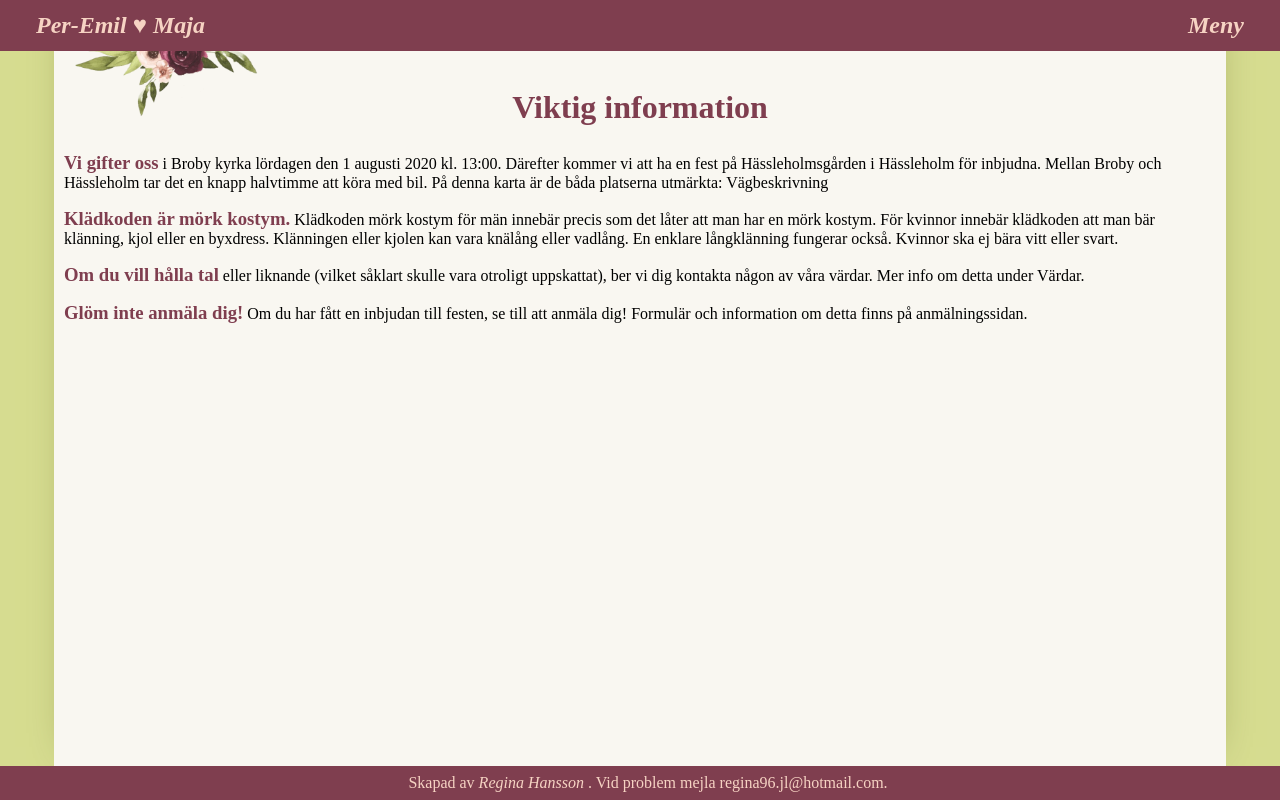
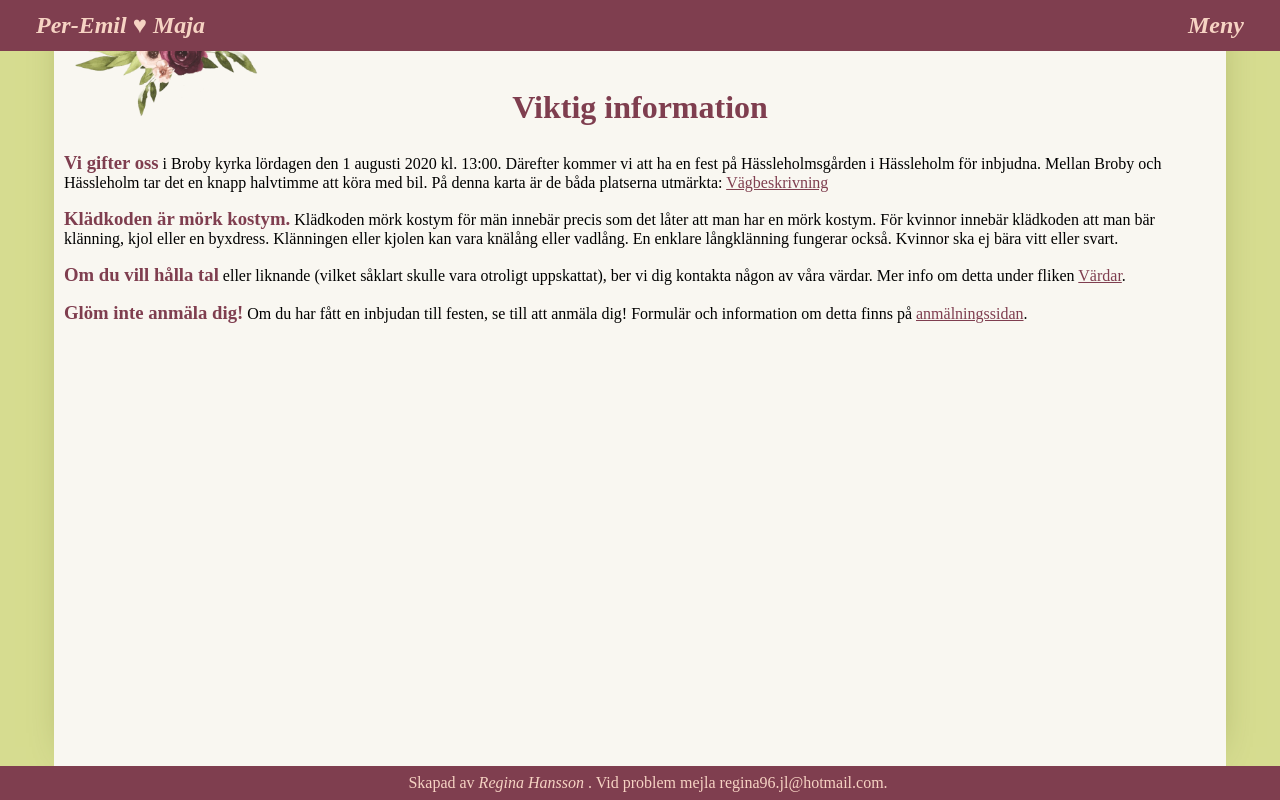
Before and after one commit to reggosaurus-reg/WeddingWebsite, a Flask app: page /viktiginformation in a window 1280 px wide. Run offline with Flask 2, Linux system fonts and the light colour scheme.

Commit message:
Add links

```diff
--- a/templates/viktiginformation.html
+++ b/templates/viktiginformation.html
@@ -10,7 +10,9 @@
 i Broby kyrka lördagen den 1 augusti 2020 kl. 13:00.
 Därefter kommer vi att ha en fest på Hässleholmsgården i Hässleholm för inbjudna.
 Mellan Broby och Hässleholm tar det en knapp halvtimme att köra med bil.
-På denna karta är de båda platserna utmärkta: Vägbeskrivning
+På denna karta är de båda platserna utmärkta:
+<a class="normal" href="https://www.google.com/maps/dir/Broby+kyrka,+Kyrkogatan+6,+289+92+Broby/H%C3%A4ssleholmsg%C3%A5rden,+Hovdalav%C3%A4gen,+H%C3%A4ssleholm/@56.2018797,13.773779,11z/data=!3m1!4b1!4m14!4m13!1m5!1m1!1s0x4656ad01cf06fe31:0x6217c2528a902e7d!2m2!1d14.0795404!2d56.2546896!1m5!1m1!1s0x4653fd779e378899:0xc784b277cca9eb8b!2m2!1d13.7471933!2d56.1523132!3e0">Vägbeskrivning</a>
+
 </p>
 
 <p>
@@ -24,13 +26,15 @@ En enklare långklänning fungerar också. Kvinnor ska ej bära vitt eller svart
 <p>
 <h3>Om du vill hålla tal</h3>
 eller liknande (vilket såklart skulle vara otroligt uppskattat),
-ber vi dig kontakta någon av våra värdar. Mer info om detta under Värdar.
+ber vi dig kontakta någon av våra värdar. Mer info om detta under fliken
+<a class="normal" href="/vardar">Värdar</a>.
 </p>
 
 <p>
 <h3>Glöm inte anmäla dig!</h3>
 Om du har fått en inbjudan till festen, se till att anmäla dig!
-Formulär och information om detta finns på anmälningssidan.
+Formulär och information om detta finns på
+<a class="normal" href="/anmalan">anmälningssidan</a>.
 </p>
 
 {% endblock %}
```
